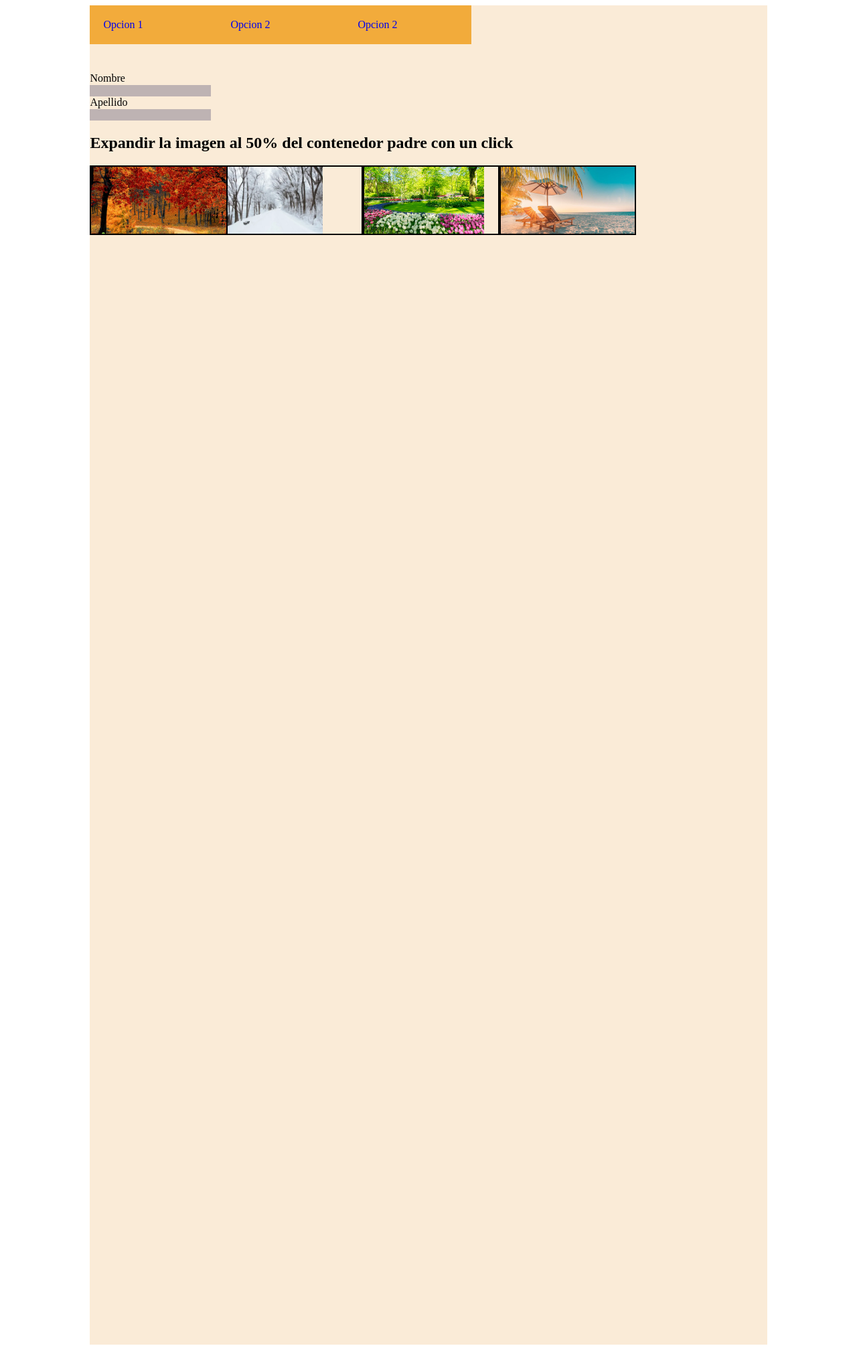
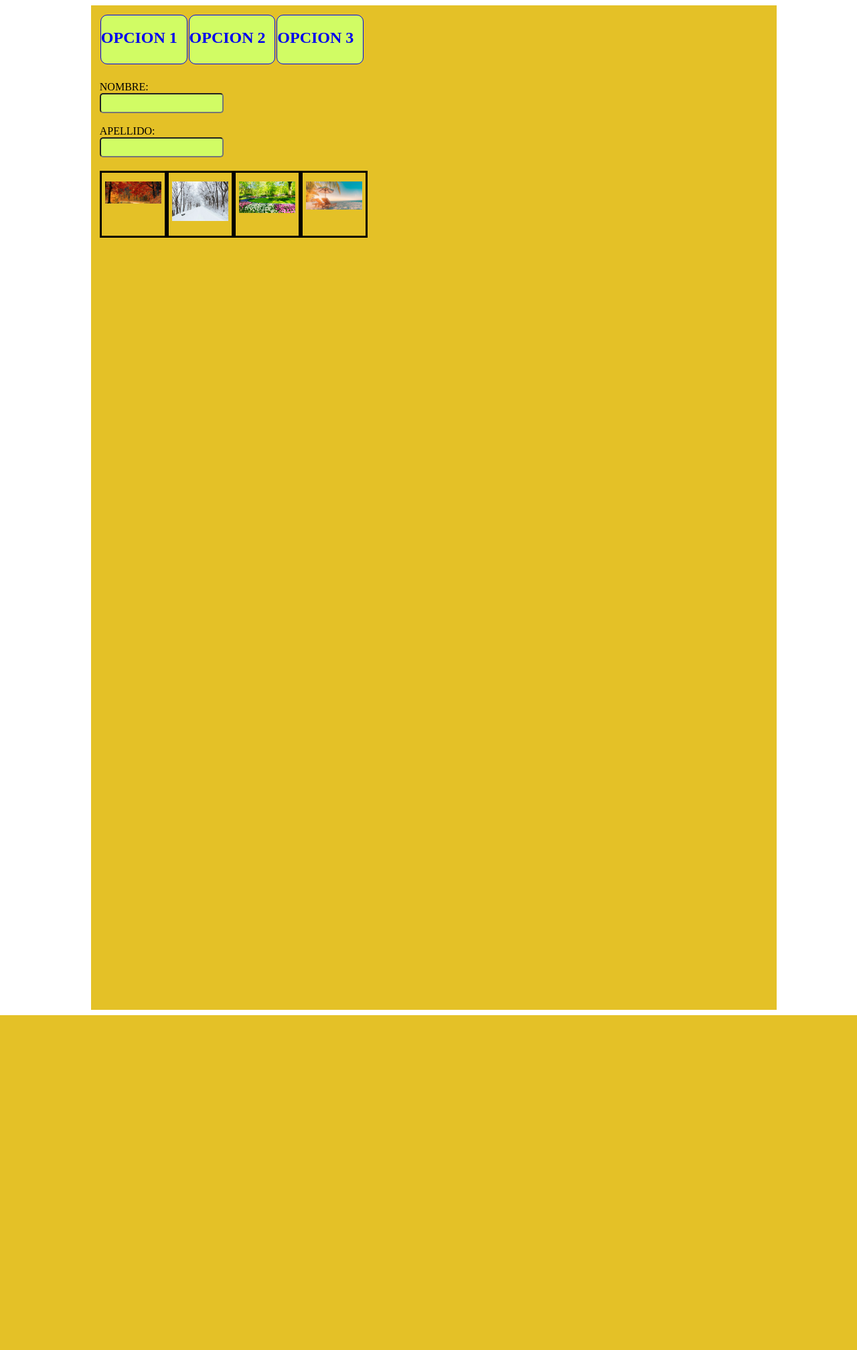
Before and after one commit to DamianMartinez28885/prof, a PHP site: page /Css/cssParte1/SelectorDeEvento/index.html in a window 1280 px wide. Shown: the whole page at 67% size. After the commit the page ends 1516 px from the top, so only its background shows below. Run offline with PHP 8.4, Linux system fonts and the light colour scheme.

Commit message:
terminar trabajo selector evento

```diff
--- a/Css/cssParte1/SelectorDeEvento/index.html
+++ b/Css/cssParte1/SelectorDeEvento/index.html
@@ -8,31 +8,58 @@
 </head>
 <body>
     <div class="divprincipal">
-        <div class="divdelasopciones">
-            <div class="divopcion"><a href="./repuestas/res1.html">Opcion 1</a></div>
-            <div class="divopcion"><a href="./repuestas/res2.html">Opcion 2</a></div>
-            <div class="divopcion"><a href="./repuestas/res3.html">Opcion 2</a></div>
+        <a href="./repuestas/res1.html">
+            <div class="divoption">
+                <h2>OPCION 1</h2>
+            </div>
+        </a>
+        <a href="./repuestas/res2.html">
+            <div class="divoption">
+                <h2>OPCION 2</h2>
+            </div>
+        </a>
+        <a href="./repuestas/res3.html">
+            <div class="divoption">
+                <h2>OPCION 3</h2>
+            </div>
+         </a>
 
-        </div>
-        <div class="divimput">
-            <label for="nombre" id="nombre">Nombre</label><br>
-            <input type="text" name="nombre"><br>
-            <label for="apellido" id="Apellido">Apellido</label><br>
-            <input type="text" name="nombre">
 
-        </div>
 
-        <h2>Expandir la imagen al 50% del contenedor padre con un click</h2>
+        <form action="" >
 
-            <div class="divimg"><img src="./otoño.jpg" alt=""></div>
-            <div class="divimg"><img src="./invierno.jpg" alt=""></div>
-            <div class="divimg"><img src="./primavera.jpg" alt=""></div>
-            <div class="divimg"><img src="./verano.jpg" alt=""></div>
+            <label for="name"> NOMBRE:</label>
+            <br>
+            <input type="text" name="Nombre" id="name">
+
+            <br>
+            <br>
+
+            <label for="APELLIDO"> APELLIDO:</label>
+            <br>
+            <input type="text" name="Apellido" id="APELLIDO">
+
+            </form>
 
 
 
 
-    </div>
+                <div class="divimg">
+                    <img src="./otoño.jpg">
+                </div>
+
+                <div class="divimg">
+                    <img src="./invierno.jpg" >
+                </div>
+                <div class="divimg">
+                    <img src="./primavera.jpg">
+                </div>
+                <div class="divimg">
+                    <img src="./verano.jpg" >
+                </div>
+
+
+</div>
 
 </body>
 </html>
--- a/Css/cssParte1/SelectorDeEvento/selectordeevento.css
+++ b/Css/cssParte1/SelectorDeEvento/selectordeevento.css
@@ -1,74 +1,88 @@
+*{
+    box-sizing: border-box;
+    padding: auto;
+}
+
+body
+{
+   height: 100%;
+   width: 100%;
+}
+
+
+.divprincipal
+{
+
+    height: 1500px;
+    width: 80%;
+    background-color: rgb(228, 193, 39);
+    margin: auto;
+    padding:1%;
+
+}
+
+.divoption
+{
+    height: 5%;
+    width: 13%;
+    border: solid thin;
+    float:left;
+    margin:1px;
+    background-color: rgb(209, 252, 100);
+    border-radius:10px;
+    padding: auto;
+    transition: width 1s , height 1s;
+    }
+
+.divoption:hover
+{
+background: rgb(240, 255, 72);
+    color: white;
+}
 
 
 
-.divprincipal {
-    width: 80%;
-    height: 2000px;
-    background-color: antiquewhite;
-    margin: auto;
+form
+{
+    margin-top: 10%;
+}
 
+input
+{
+    border-radius: 5px;
+    height: 30px;
+    background-color: rgb(209, 252, 100);
+}
+
+input:focus
+{
+    background-color: rgb(255, 255, 255);
+}
+
+.divimg
+{
+
+    height: 100px;
+    width: 100px;
+    border:solid medium;
+    margin-top: 20px;
+    float: left;
+    padding: 5px;
+    transition-duration: 1s;
 
 }
 
-.divopcion {
-    padding: 20px;
-    background-color: rgba(241, 158, 25, 0.818);
-    float: left;
-    width: 150px;
 
-}
-
-.divopcion:hover {
-    background-color: greenyellow;
-    padding: 20px;
-    float: left;
-    width: 150px;
-}
-
-
-.divdelasopciones {
-    box-sizing: border-box;
-    display: block;
-    height: 100px;
-}
-
-.divdelasopciones:hover {
-    box-sizing: border-box;
-    display: block;
-    height: 100px;
-}
-
-
-img {
-
-    max-height: 100%;
-    }
-
-.divimg {
-
-    width: 200px;
-    height: 100px;
-    float: left;
-    border: 2px solid black;
-    transition: 0.3s;
-    }
-
-.divimg :active   {
-        width : 500px;
-        height : 500px;
-        transition: 0.5s;
-
-    }
-
-a{
-    text-decoration: none;
-}
-
-input {
-    background-color: rgb(190, 179, 179);
+.divimg:active
+{
+    height: 50%;
+    width: 50%;
     border: none;
 }
 
-input:focus {
-    background-color: white;
+img
+{
+   max-height: 100%;
+   max-width: 100%;
+    margin-top: 10%;
 }
```
Also changed, not shown: Html/ejer03Formularios/index.html (+7 -2 lines).
